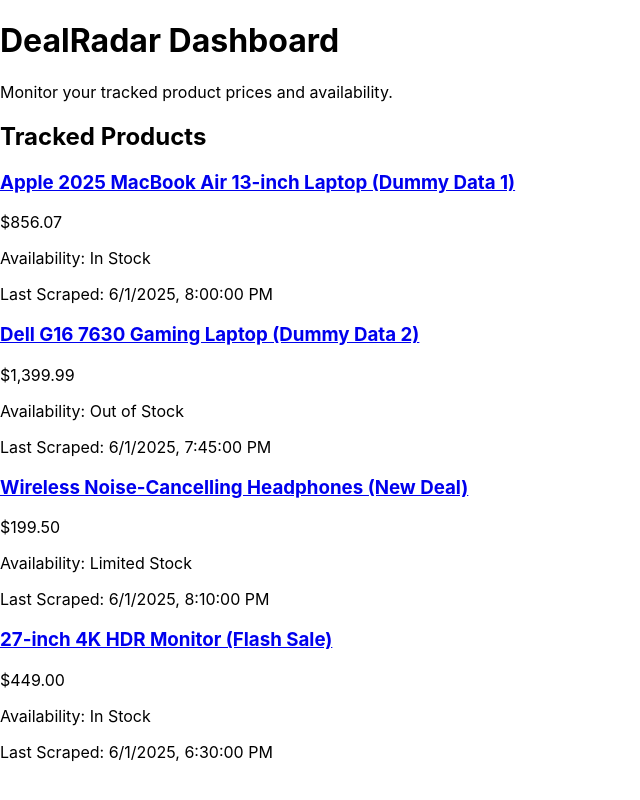
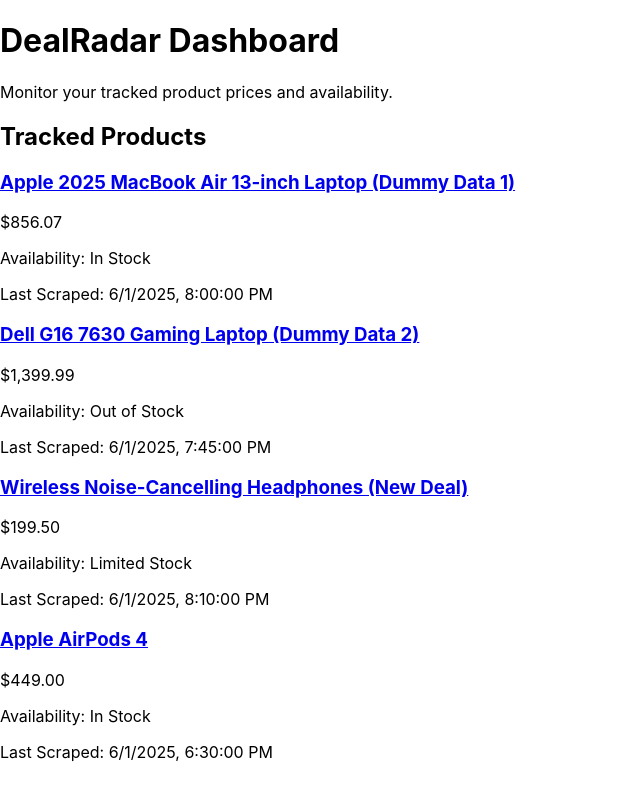
Before and after one commit to MenaceHecker/DealRadar-frontend, a React (Create React App) app: page / in a window 1280 px wide. Shown: the whole page, without its empty margins (0-640 px from the left). Built offline with nearby package versions, Linux system fonts and the light colour scheme.

Commit message:
New Dummy Data

```diff
--- a/src/App.tsx
+++ b/src/App.tsx
@@ -36,8 +36,8 @@
       last_scraped_timestamp: "2025-06-01T20:10:00.000Z"
     },
     {
-      url: "https://www.example.com/product/monitor-sale",
-      product_name: "27-inch 4K HDR Monitor (Flash Sale)",
+      url: "https://www.amazon.com/Apple-Bluetooth-Headphones-Personalized-Effortless/dp/B0DGHMNQ5Z/ref=ast_sto_dp_puis?th=1",
+      product_name: "Apple AirPods 4",
       current_price_raw: "$449.00",
       availability: "In Stock",
       last_scraped_timestamp: "2025-06-01T18:30:00.000Z"
```
